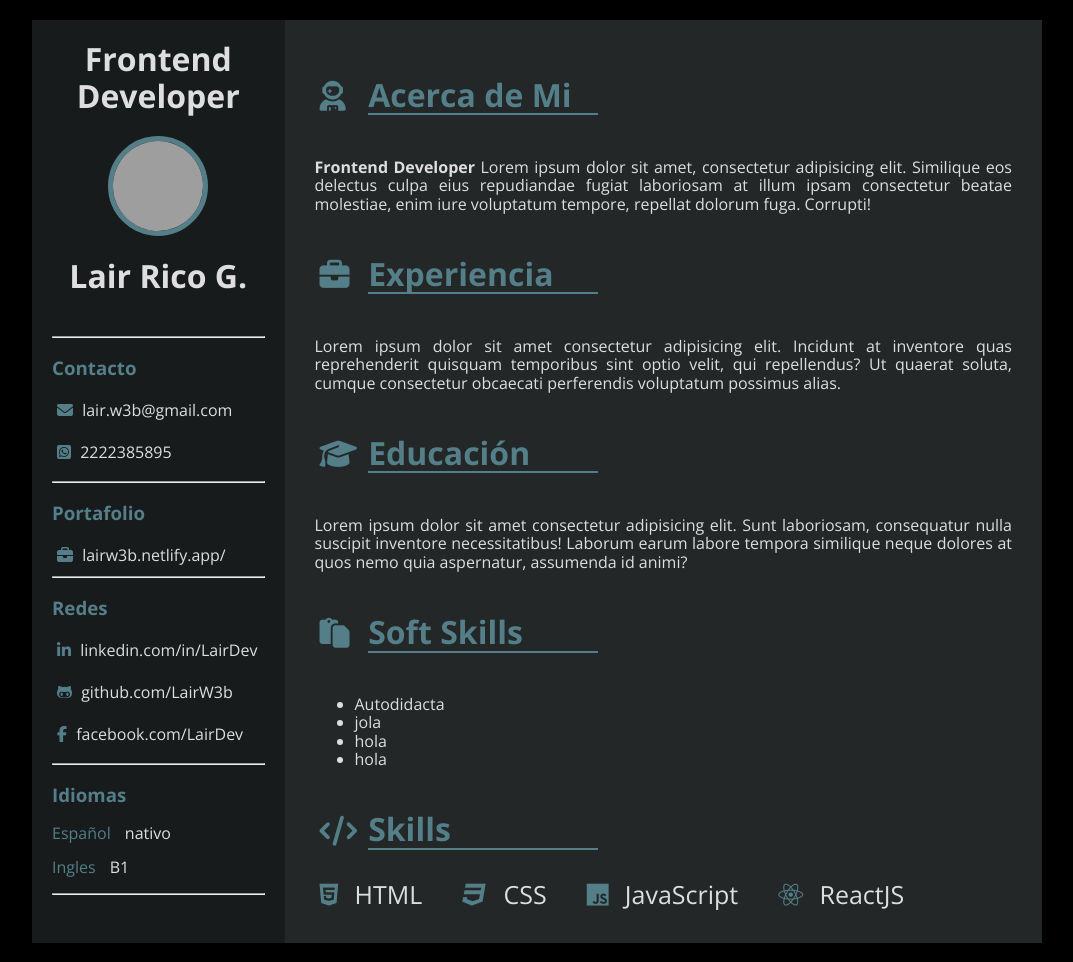
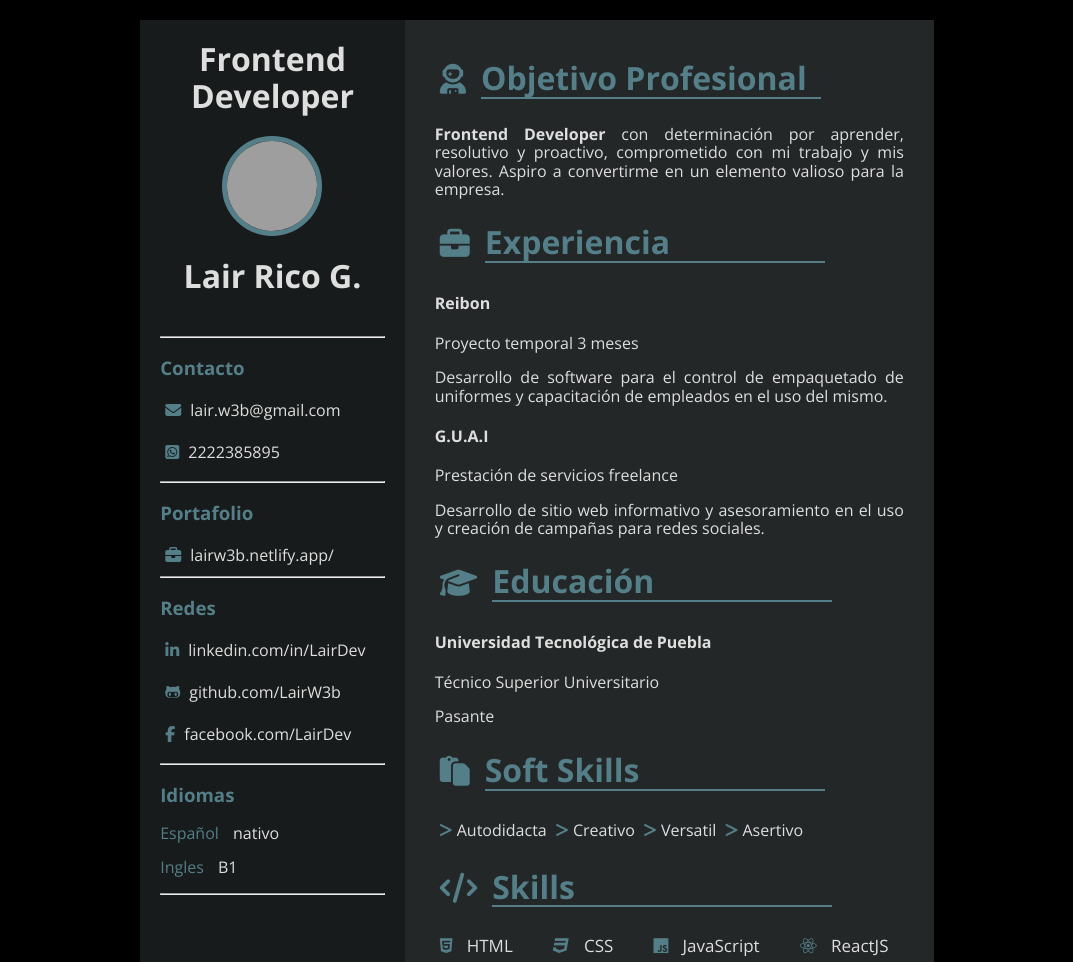
Before and after one commit to LairW3b/Curriculum, a plain HTML site: page index.html in a window 1280 px wide. Shown: the top 962 px of the page, without its empty margins (103-1176 px from the left). Drawn offline with nearby package versions, Linux system fonts and the light colour scheme; grey boxes are pictures that could not be loaded.

Commit message:
Actualización de textos

```diff
--- a/css/globales.css
+++ b/css/globales.css
@@ -25,8 +25,9 @@ body {
 h2 {
   color: var(--cian);
   font-size: 3.2rem;
-  width: 23rem;
+  width: 34rem;
   border-bottom: .2rem solid var(--cian);
+  margin: 1rem;
   /* box-shadow: 0px 2px 3px var(--cian); */
   /* border-radius: 0 0 1rem 0; */
 }
@@ -45,5 +46,5 @@ i{
 i>span{
   color: var(--withe);
   font-family: var(--font);
-margin: 1rem;
+  margin: 1rem;
 }
--- a/css/style.css
+++ b/css/style.css
@@ -1,7 +1,9 @@
 .contenedor_principal {
   display: grid;
-  grid-template-columns: 1fr 3fr;
-  margin: 2rem 2rem 2rem 2rem;
+  grid-template-columns: 1fr 2fr;
+  width: 21cm;
+  /* height: 29.7cm; */
+  margin: 2rem auto;
   background-color: #232727;
 }
 
@@ -27,6 +29,7 @@
   border-radius: 50rem;
   border: .5rem solid var(--cian);
 }
+
 
 /* Datos */
 .datos {
@@ -55,9 +58,6 @@
 .skills_li {
   display: flex;
   gap: 2rem;
-  font-size: 2.5rem;
+  font-size: 1.7rem;
+  margin-top: 1.5rem;
 }
-
-
-
-/** Talvez general */
--- a/index.html
+++ b/index.html
@@ -82,14 +82,15 @@
       <div class="about_me">
         <div class="me">
           <i class="fa fa-user-astronaut"></i>
-          <h2>Acerca de Mi</h2>
+          <h2>Objetivo Profesional</h2>
         </div>
         <p>
-          <strong>Frontend Developer</strong>
-          Lorem ipsum dolor sit amet, consectetur adipisicing elit. Similique eos delectus culpa eius repudiandae
-          fugiat
-          laboriosam at illum ipsam consectetur beatae molestiae, enim iure voluptatum tempore, repellat dolorum fuga.
-          Corrupti!
+          <strong>Frontend Developer</strong> con
+          determinación por aprender, resolutivo y
+          proactivo, comprometido con mi trabajo
+          y mis valores. Aspiro a convertirme en
+          un elemento valioso para la empresa.
+
         </p>
       </div>
       <div class="experience">
@@ -97,34 +98,50 @@
           <i class="fa fa-briefcase"></i>
           <h2>Experiencia</h2>
         </div>
-        <p>
-          Lorem ipsum dolor sit amet consectetur adipisicing elit. Incidunt at inventore quas reprehenderit quisquam
-          temporibus sint optio velit, qui repellendus? Ut quaerat soluta, cumque consectetur obcaecati perferendis
-          voluptatum possimus alias.
-        </p>
+        <div class="job">
+          <h4>Reibon</h4>
+          <p>Proyecto temporal 3 meses</p>
+          <p>
+            Desarrollo de software para el control de
+            empaquetado de uniformes y capacitación de empleados en el uso del mismo.
+          </p>
+        </div>
+        <div class="job">
+          <h4>G.U.A.I</h4>
+          <p>Prestación de servicios freelance</p>
+          <p>
+            Desarrollo de sitio web informativo y asesoramiento en el uso y creación de campañas para redes sociales.
+          </p>
+        </div>
       </div>
-      <div class="education">
+      <div lass="education">
         <div class="me">
           <i class="fa fa-graduation-cap"></i>
           <h2>Educación</h2>
         </div>
-        <p>
-          Lorem ipsum dolor sit amet consectetur adipisicing elit. Sunt laboriosam, consequatur nulla suscipit inventore
-          necessitatibus! Laborum earum labore tempora similique neque dolores at quos nemo quia aspernatur, assumenda
-          id animi?
-        </p>
+        <div class="curso">
+          <h4>Universidad Tecnológica de Puebla</h4>
+          <p>Técnico Superior Universitario</p>
+          <p>Pasante</p>
+        </div>
+          <!-- <h4>Udemy</h4>
+          <p>Fundametos de Boostrap 4</p>
+          <p>Certificado</p>
+          <P>Gestión Inteligente del Tiempo</P>
+          <p>Certificado</p> -->
       </div>
       <div class="soft_skills">
         <div class="me">
           <i class="fa fa-clipboard"></i>
           <h2>Soft Skills</h2>
         </div>
-        <ul>
-          <li>Autodidacta</li>
-          <li>jola</li>
-          <li>hola</li>
-          <li>hola</li>
-        </ul>
+          <p>
+            <i class="fa fa-greater-than"></i>Autodidacta
+            <i class="fa fa-greater-than"></i>Creativo
+            <i class="fa fa-greater-than"></i>Versatil
+            <i class="fa fa-greater-than"></i>Asertivo
+          </p>
+        </>
       </div>
       <div class="skills">
         <div class="me">
@@ -132,7 +149,6 @@
           <h2>Skills</h2>
         </div>
         <div class="skills_li">
-
           <div>
             <i class="fa fa-html5">
               <span>HTML</span>
```
